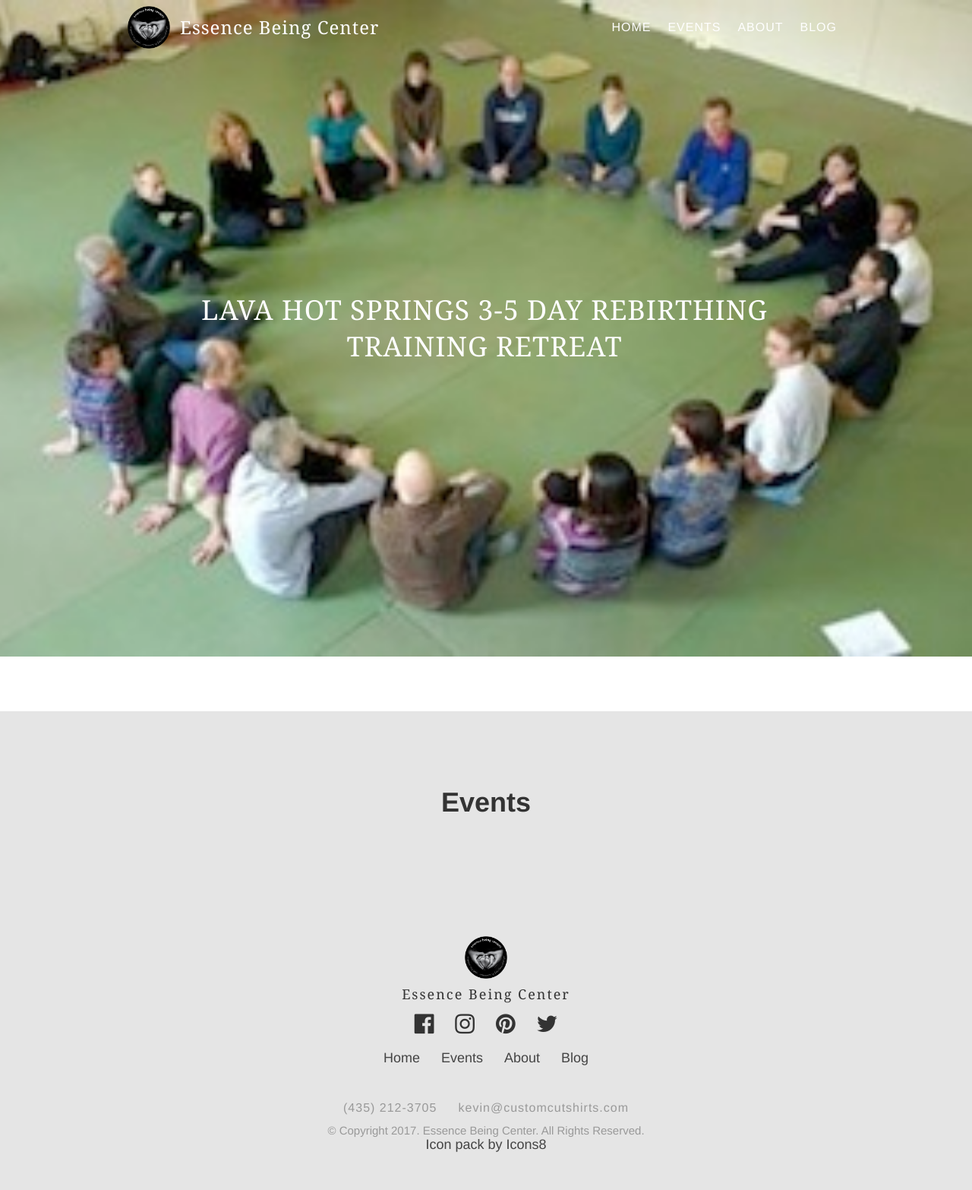
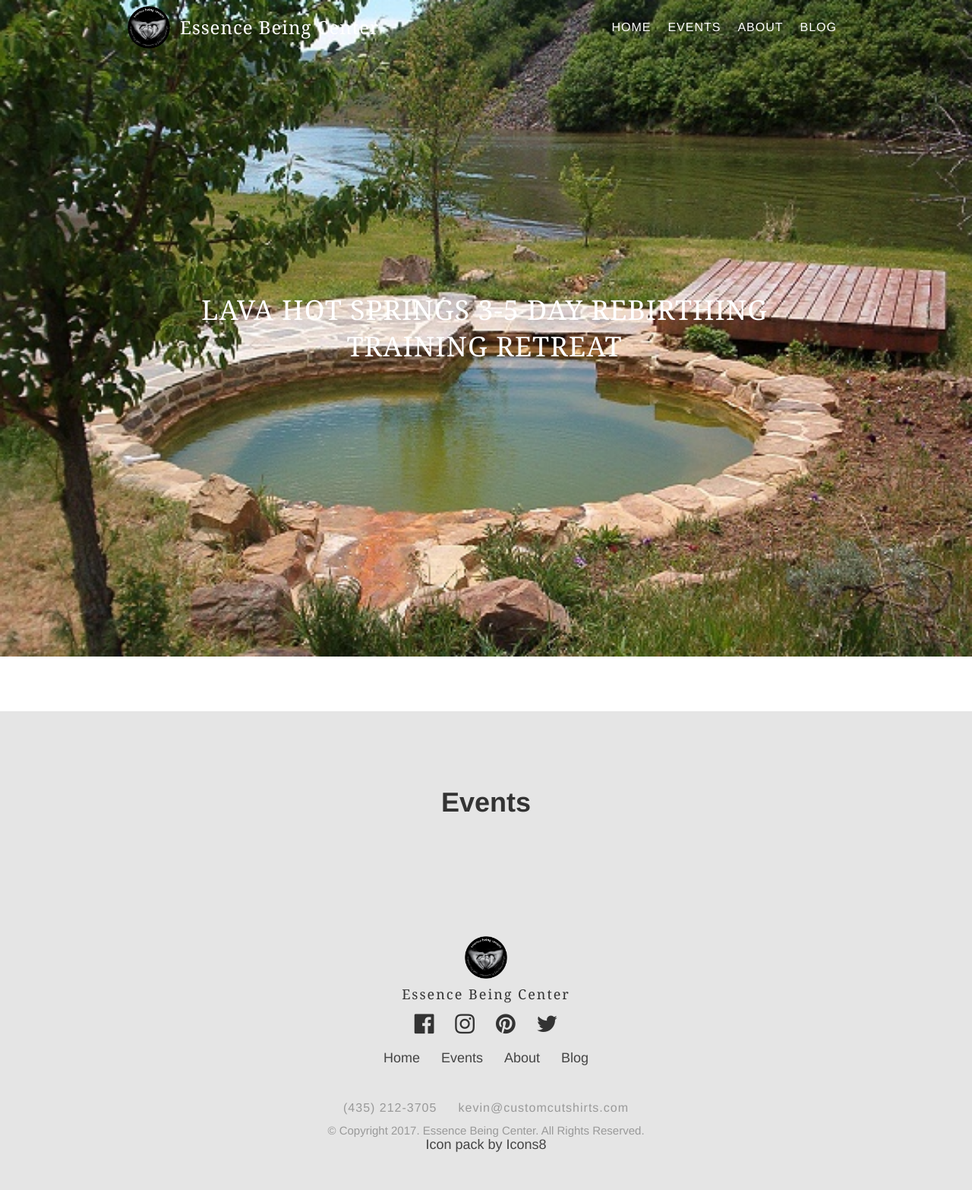
Before and after one commit to kevaleb/essencebeingcenter, a Jekyll site: the page built from _events/testevent.md, in a window 1280 px wide. Shown: the whole page at 76% size. Built offline with Jekyll 4.4.1, drawn with Linux system fonts in a browser that asks for light colours; nearby versions of some CDN libraries.

Commit message:
Updated '_events/testevent.md' via CloudCannon

```diff
--- a/_events/testevent.md
+++ b/_events/testevent.md
@@ -2,7 +2,7 @@
 layout: subject
 title: Lava Hot Springs 3-5 Day ReBirthing Training Retreat
 subject: community
-banner_image_path: /uploads/sacred-circles.jpg
+banner_image_path: /uploads/mg_summer.jpg
 event_datetime: 2016-08-03 12:00:00
 location: Lava Hot Springs
 show_map: false
```
